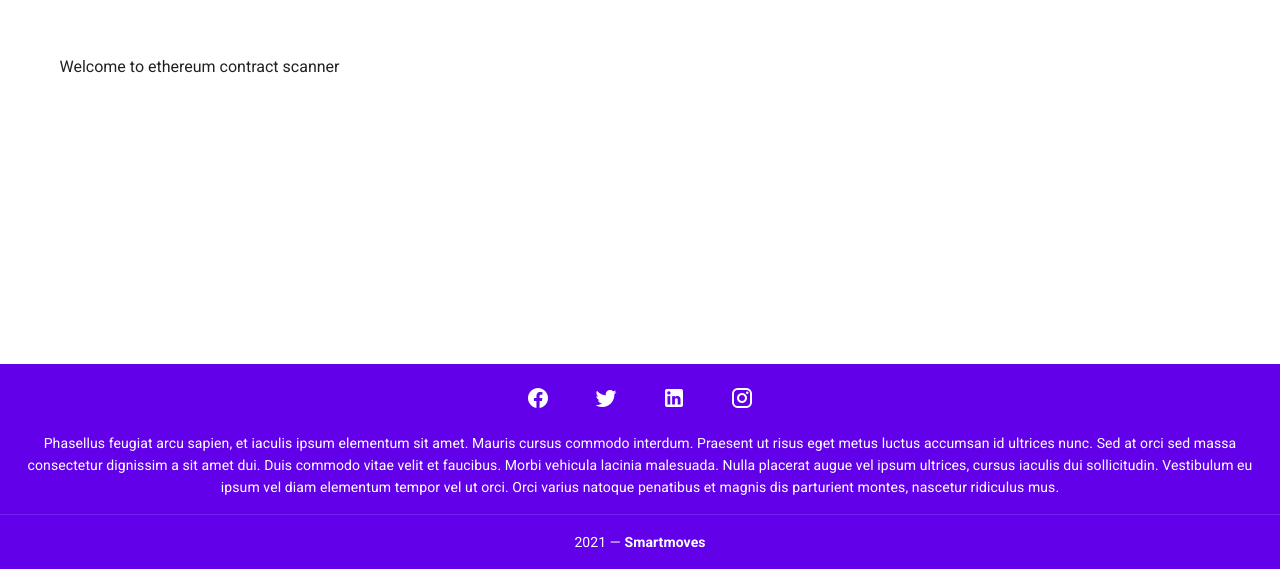
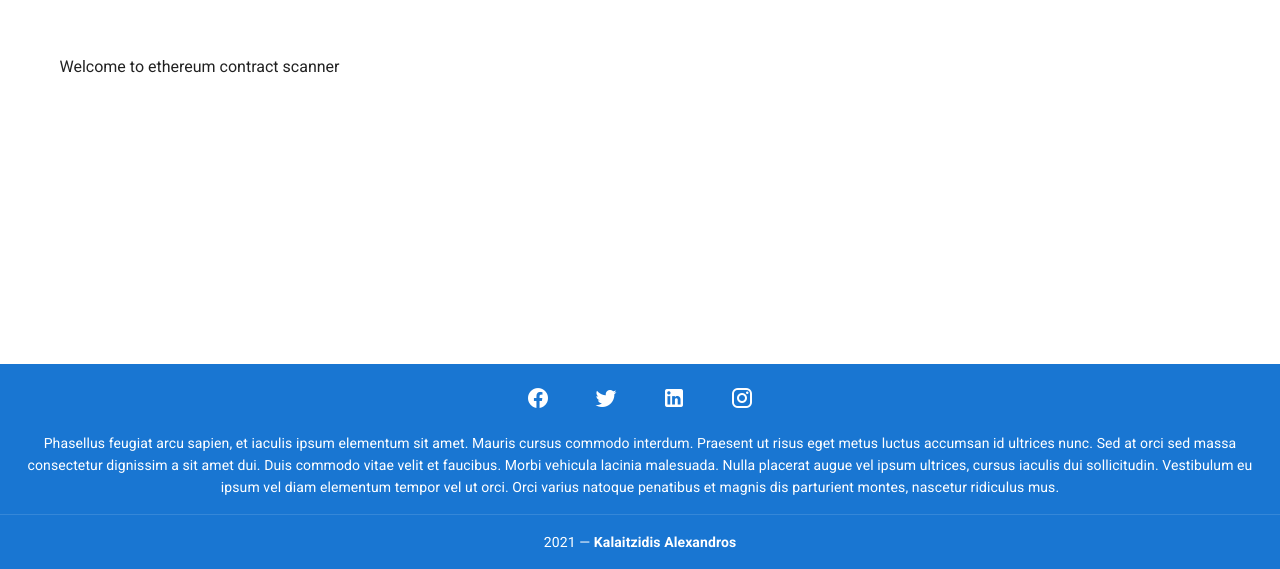
Before and after one commit to alexkala1/ethereum-client, a Vue app in the folder client/: page / in a window 1280 px wide. Shown: the part 231-800 px from the top of the page. Built offline with nearby package versions, Linux system fonts and the light colour scheme.

Commit message:
Fix footer design

```diff
--- a/client/src/components/footer.vue
+++ b/client/src/components/footer.vue
@@ -1,6 +1,6 @@
 <template>
 	<v-footer dark padless app absolute class="d-print-none">
-		<v-card flat tile class="deep-purple accent-4 white--text text-center">
+		<v-card flat tile class="primary white--text text-center">
 			<v-card-text>
 				<v-btn
 					v-for="icon in icons"
@@ -29,7 +29,7 @@
 			<v-divider></v-divider>
 
 			<v-card-text class="white--text">
-				{{ new Date().getFullYear() }} — <strong>Smartmoves</strong>
+				{{ new Date().getFullYear() }} — <strong>Kalaitzidis Alexandros</strong>
 			</v-card-text>
 		</v-card>
 	</v-footer>
@@ -38,7 +38,7 @@
 <script>
 export default {
 	data: () => ({
-		icons: ['mdi-facebook', 'mdi-twitter', 'mdi-linkedin', 'mdi-instagram'],
-	}),
+		icons: ['mdi-facebook', 'mdi-twitter', 'mdi-linkedin', 'mdi-instagram']
+	})
 };
 </script>
```
